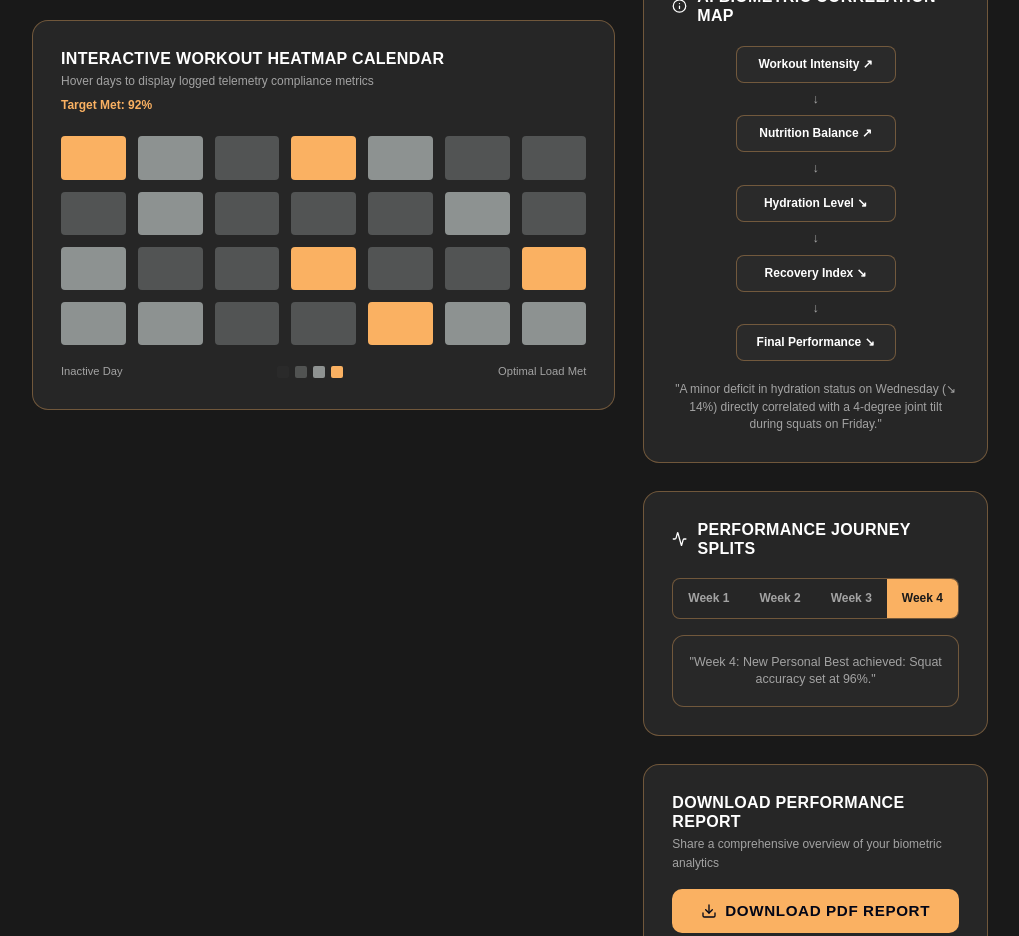
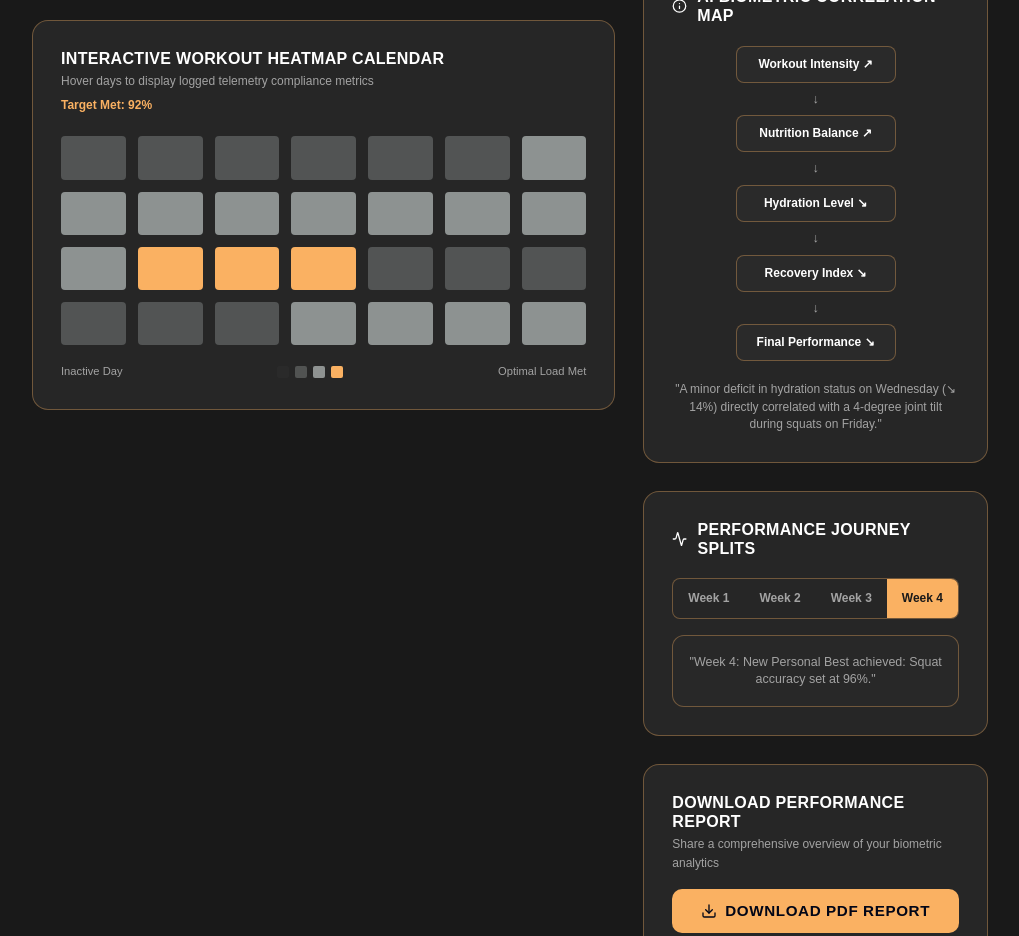
Before and after one commit to MR-WHOAMEYE/burn-ex-ai, a React (Vite) app in the folder frontend/: page /analytics in a window 1280 px wide. Shown: the part 2280-3216 px from the top of the page, without its empty margins (260-1279 px from the left). Built offline with nearby package versions, Linux system fonts and the light colour scheme; no server answers; sample sign-in values are in the browser's storage.

Commit message:
feat: implement AI-powered performance analytics dashboard with interactive charts and metrics filtering

```diff
--- a/frontend/src/pages/Analytics.tsx
+++ b/frontend/src/pages/Analytics.tsx
@@ -4,7 +4,7 @@
  * Designed under senior product guidelines from WHOOP, Oura Ring, Garmin, and Tesla.
  * Strict color theme compliance: `#37353E` (background), `#44444E` (surface), `#715A5A` (border), `#D3DAD9` (accent).
  */
-import { useState, useEffect } from 'react';
+import { useState, useEffect, useMemo } from 'react';
 import { motion, AnimatePresence } from 'framer-motion';
 import {
   AreaChart,
@@ -173,13 +173,22 @@ export function AnalyticsPage() {
 
   const radarData = getRadarData();
 
-  // ─── Dynamic Heatmap Data ───
-  const HEATMAP_DATA = Array.from({ length: 28 }, (_, i) => ({
-    day: i + 1,
-    calories: Math.round((Math.random() * 400 + 150) * filterFactor),
-    duration: Math.round((Math.random() * 30 + 15) * filterFactor),
-    consistency: Math.round(Math.random() * 15 + 85),
-  }));
+  // ─── Dynamic Heatmap Data (useMemo stops blinking) ───
+  const HEATMAP_DATA = useMemo(() => {
+    return Array.from({ length: 28 }, (_, i) => {
+      // Deterministic values based on index 'i' to prevent rendering jitter
+      const pseudoRandomCal = ((i * 17) % 300) + 200; // range 200-500
+      const pseudoRandomDur = ((i * 7) % 25) + 15;    // range 15-40
+      const pseudoRandomCons = ((i * 13) % 15) + 85;  // range 85-100
+
+      return {
+        day: i + 1,
+        calories: Math.round(pseudoRandomCal * filterFactor),
+        duration: Math.round(pseudoRandomDur * filterFactor),
+        consistency: Math.round(pseudoRandomCons),
+      };
+    });
+  }, [filterFactor]);
 
   // ─── Dynamic KPI Definitions ───
   const kpis: KpiData[] = [
```
